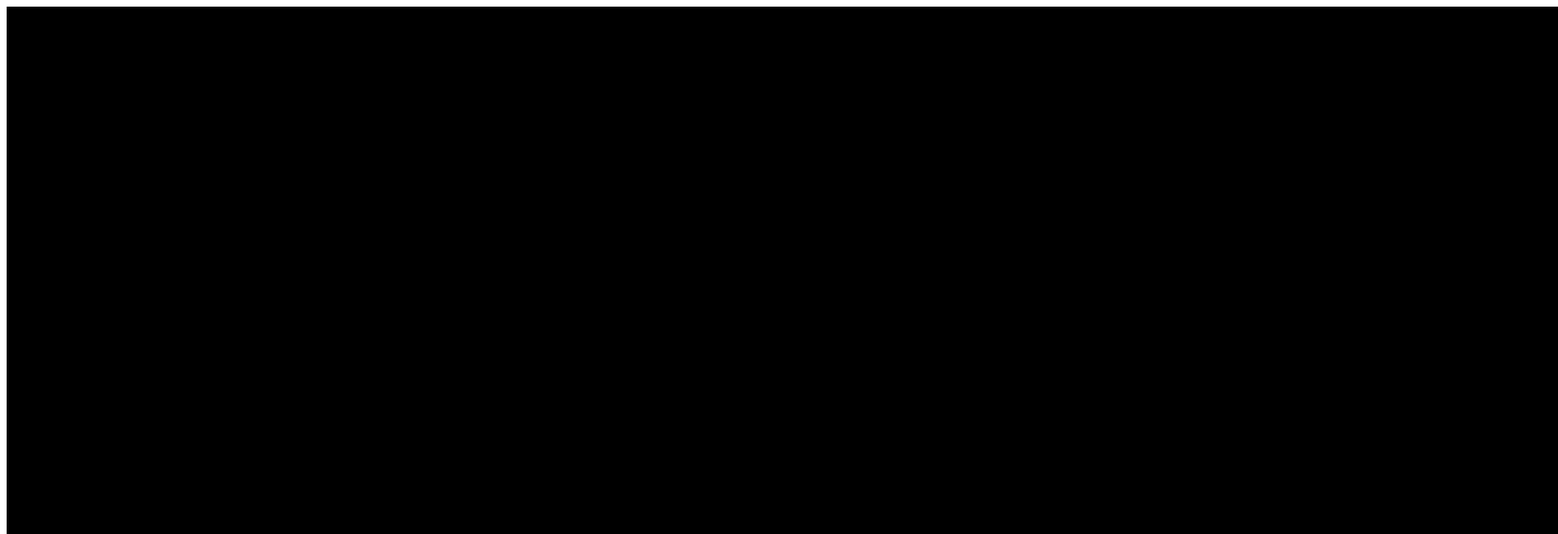
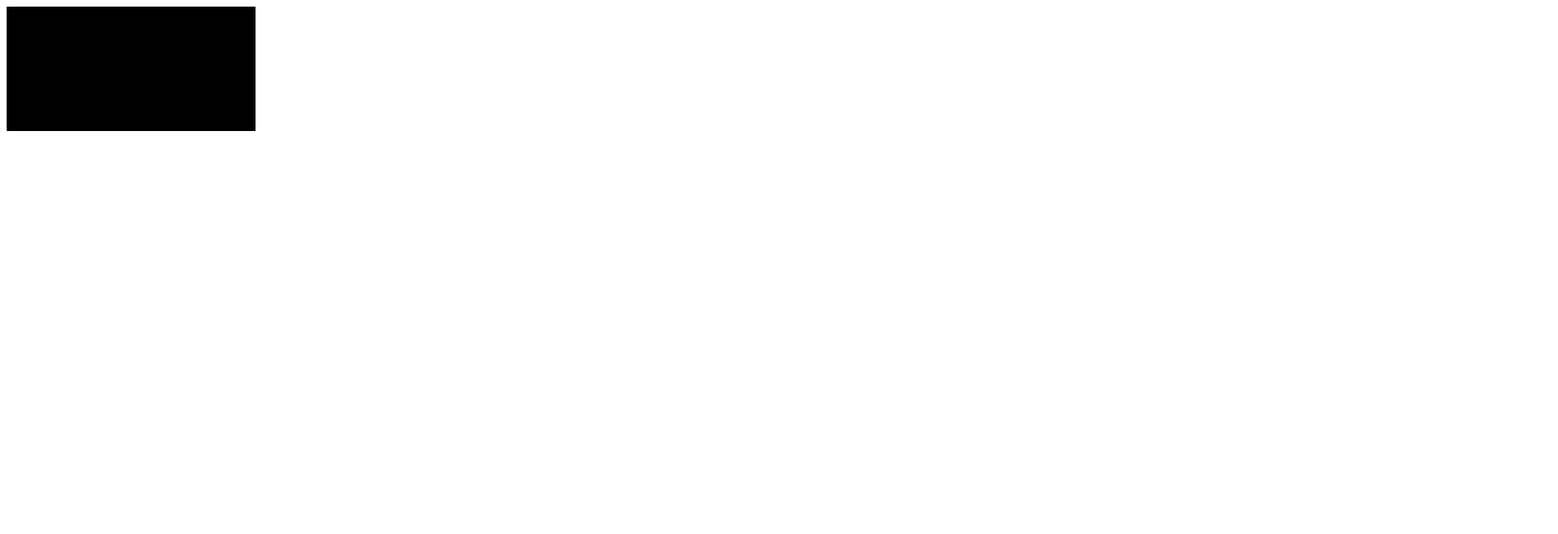
Before and after one commit to maximecarrard15-source/SitePMZM, a plain HTML site: page index.html in a window 1280 px wide. Shown: the top 644 px of the page at 83% size, 1878 px wide, since content can reach past the window. Drawn offline with Linux system fonts and the light colour scheme.

Commit message:
Update index.html

```diff
--- a/index.html
+++ b/index.html
@@ -5,6 +5,6 @@
         <link rel="stylesheet" href="style.css">
     </head>
     <body>
-        <iframe class="iframe" width="1870" height="920" src="https://cybermap.kaspersky.com/fr/widget/dynamic/dark" frameborder="0">
+        <iframe class="iframe" src="https://cybermap.kaspersky.com/fr/widget/dynamic/dark" frameborder="0">
     </body>
 </html>
```
